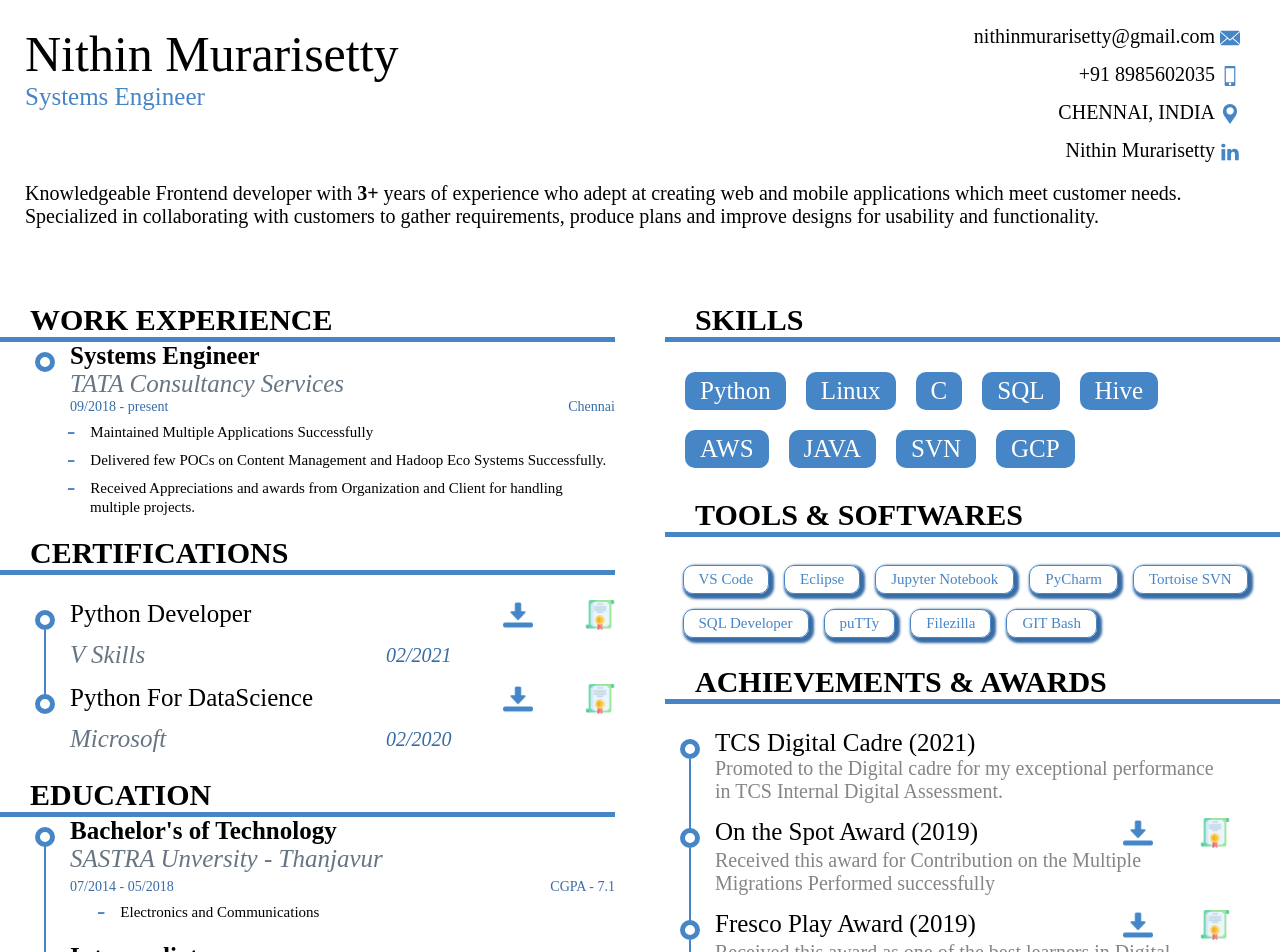
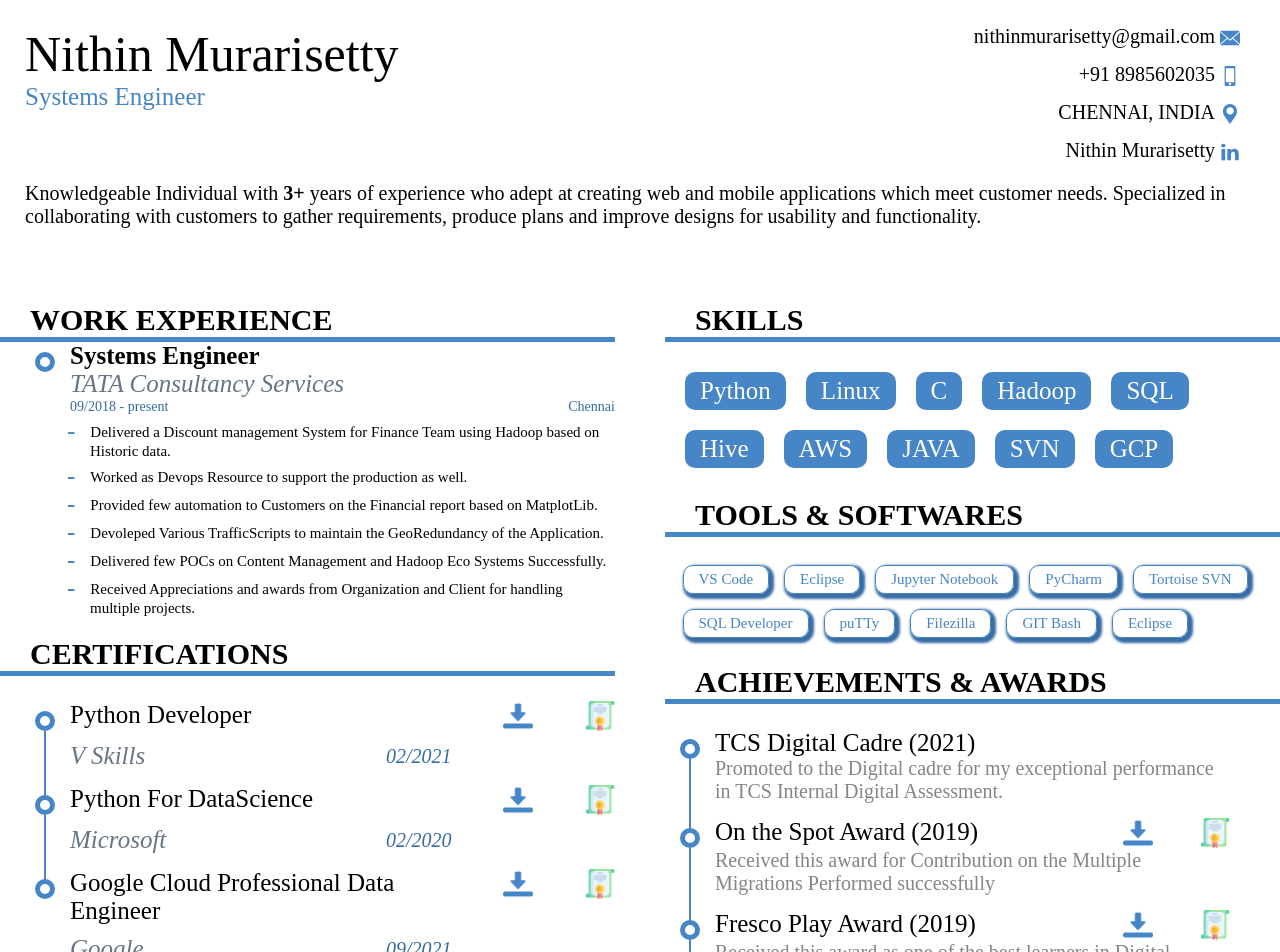
Before and after one commit to nithin-murari/nithin-resume, a React (Create React App) app: page / in a window 1280 px wide. Shown: the top 952 px of the page. Built offline with nearby package versions, Linux system fonts and the light colour scheme.

Commit message:
Added Details

```diff
--- a/src/components/Description.js
+++ b/src/components/Description.js
@@ -42,12 +42,13 @@
         </div>
       </div>
       <div className="Description__Summary">
-        Knowledgeable Frontend developer with <strong>3+</strong> years of
+        Knowledgeable Individual with <strong>3+</strong> years of
         experience who adept at creating web and mobile applications which meet
         customer needs. Specialized in collaborating with customers to gather
         requirements, produce plans and improve designs for usability and
         functionality.
       </div>
+      {/* <div className="Hello_Anime"></div> */}
     </div>
   );
 }
--- a/src/resumeData.js
+++ b/src/resumeData.js
@@ -20,7 +20,10 @@
     endDate: "",
     location: "Chennai",
     rolesandResp: [
-      "Maintained Multiple Applications Successfully",
+      "Delivered a Discount management System for Finance Team using Hadoop based on Historic data.",
+      "Worked as Devops Resource to support the production as well.",
+      "Provided few automation to Customers on the Financial report based on MatplotLib.",
+      "Devoleped Various TrafficScripts to maintain the GeoRedundancy of the Application. ",
       "Delivered few POCs on Content Management and Hadoop Eco Systems Successfully.",
       "Received Appreciations and awards from Organization and Client for handling multiple projects.",
     ],
@@ -31,6 +34,7 @@
   "Python",
   "Linux",
   "C",
+  "Hadoop",
   "SQL",
   "Hive",
   "AWS",
@@ -117,6 +121,13 @@
     instituteName: "Microsoft",
     path: Cert_RJC,
   },
+  {
+    name: "Google Cloud Professional Data Engineer",
+    completionDate: "09/2021",
+    instituteName: "Google",
+    path: Cert_RJC,
+
+  }
 ];
 export const toolsUsed = [
   "VS Code",
@@ -127,7 +138,8 @@
   "SQL Developer",
   "puTTy",
   "Filezilla",
-  "GIT Bash"
+  "GIT Bash",
+  "Eclipse"
 ];
 export const hobbies = ["Cricket", "Badminton", "Cooking", "Travelling"];
 // export const
```
Also changed, not shown: 2 other files (tests, documents, lock files or other folders).
